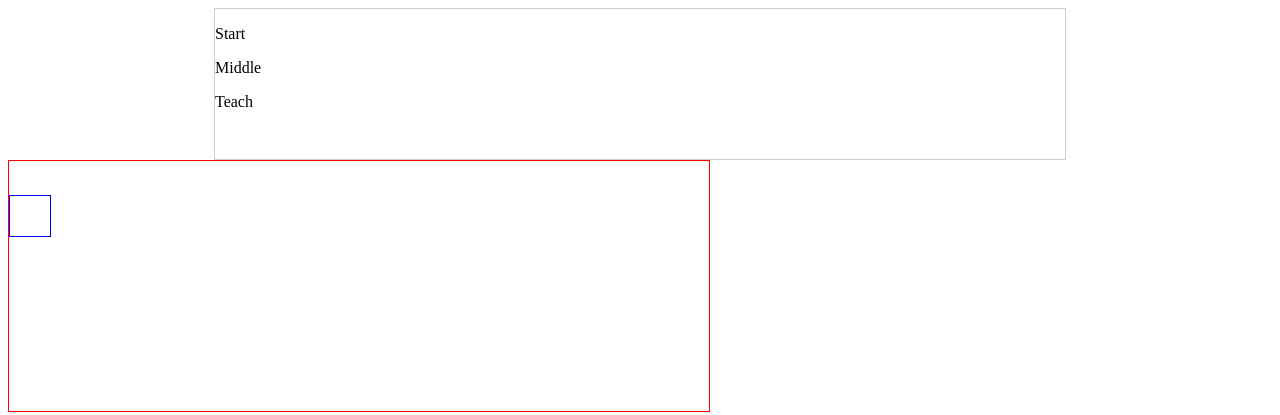
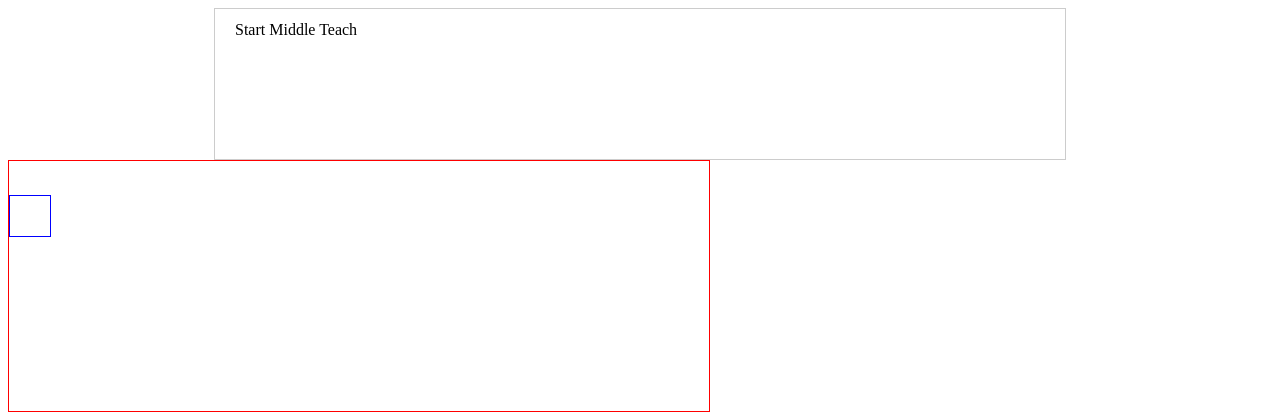
Before and after one commit to jdiboll/moving_around, a plain HTML site: page index.html in a window 1280 px wide. Drawn offline with Linux system fonts and the light colour scheme.

Commit message:
more experimenting

```diff
--- a/index.html
+++ b/index.html
@@ -7,9 +7,9 @@
 <body>
 	<div class="header">
 		<div class="smaller">
-			<p>Start</p>
+			<span>Start</span>
 			<span>Middle</span>
-			<p>Teach</p>
+			<span>Teach</span>
 		</div>
 	</div>
 	<div class="main">
--- a/main.css
+++ b/main.css
@@ -3,10 +3,22 @@
   margin: auto;
   width: 850px;
   height: 150px;
+  position: relative;
 }
 .smaller {
   /*display: inline-block;*/
   float: left;
+  position: absolute;
+  top: 12px;
+  bottom: 20px;
+  left: 20px;
+  position: relative;
+}
+p {
+  position: absolute;
+  margin: auto;
+  top: 30px;
+  bottom: 40px;
 }
 .main{
   width: 700px;
```
